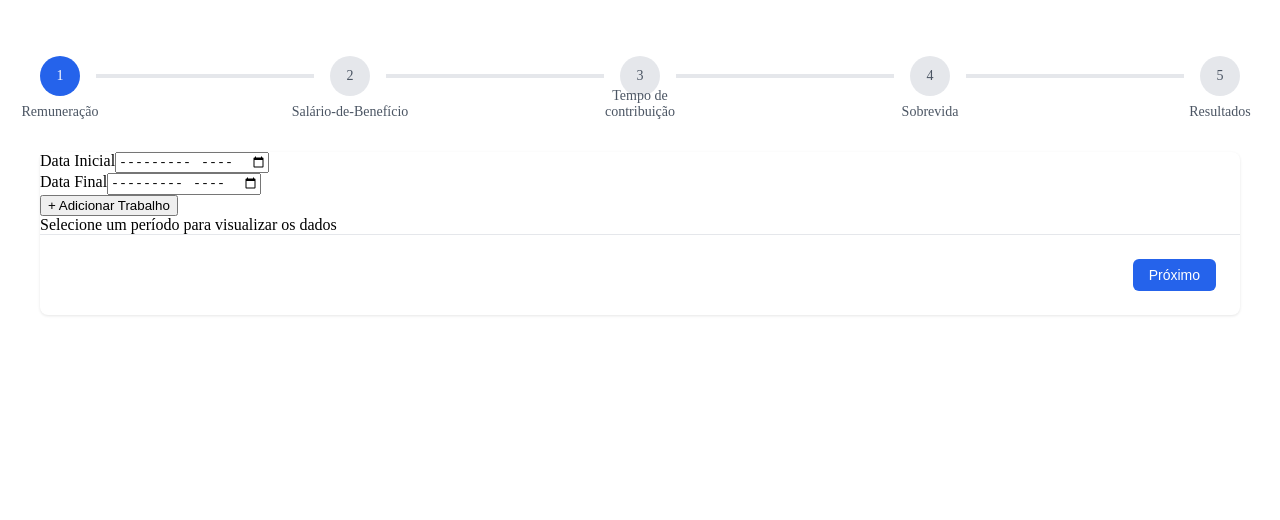
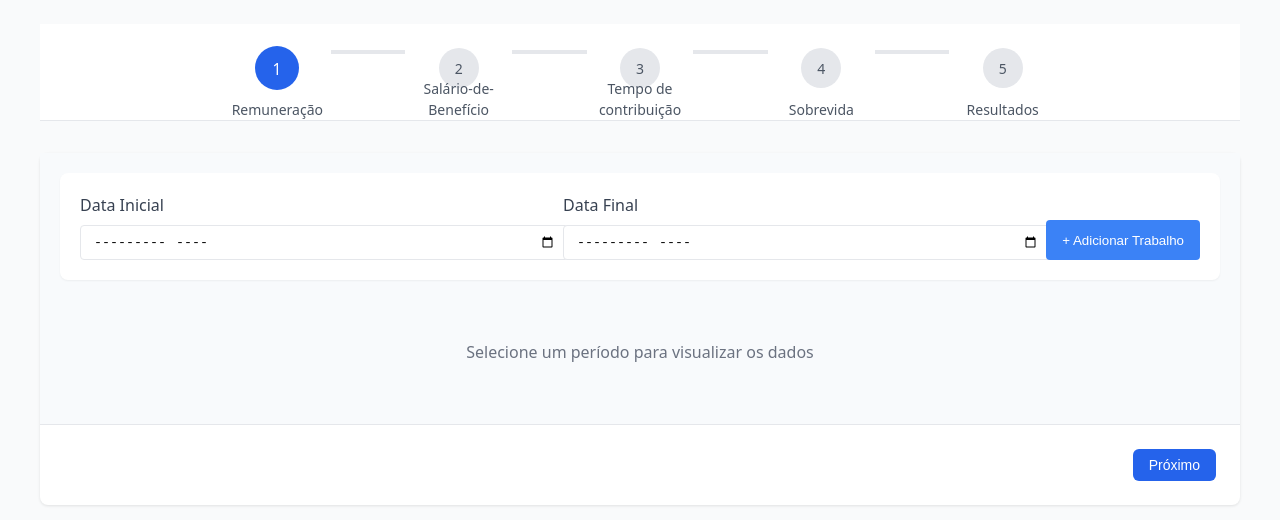
Before and after one commit to moura-pedro/vv-calculadora, a React (Vite) app: page / in a window 1280 px wide. Shown: the top 520 px of the page. Built offline with nearby package versions, Linux system fonts and the light colour scheme.

Commit message:
fix styling and added arrow movement

```diff
--- a/src/components/JobsForm/TrabalhosGrid.css
+++ b/src/components/JobsForm/TrabalhosGrid.css
@@ -1,39 +1,168 @@
-/* TrabalhosGrid.css */
 .grid-container {
-    max-width: 100%;
-    overflow-x: auto;
-    padding: 1rem;
+  padding: 20px;
+  background-color: #f8fafc;
 }
 
-  input[type="number"] {
-    -moz-appearance: textfield;
+.date-controls {
+  display: flex;
+  gap: 20px;
+  margin-bottom: 20px;
+  padding: 20px;
+  background: white;
+  border-radius: 8px;
+  box-shadow: 0 1px 2px rgba(0, 0, 0, 0.05);
 }
 
-  input[type="number"]::-webkit-outer-spin-button,
-  input[type="number"]::-webkit-inner-spin-button {
-    -webkit-appearance: none;
-    margin: 0;
+.date-input-group {
+  flex: 1;
 }
 
-  .sticky {
+.date-input-group label {
+  display: block;
+  margin-bottom: 8px;
+  font-weight: 500;
+  color: #374151;
+}
+
+.date-input {
+  width: 100%;
+  padding: 8px 12px;
+  border: 1px solid #e5e7eb;
+  border-radius: 4px;
+}
+
+.date-input:focus {
+  outline: none;
+  border-color: #3b82f6;
+  box-shadow: 0 0 0 2px rgba(59, 130, 246, 0.1);
+}
+
+.add-job-button {
+  padding: 8px 16px;
+  background-color: #3b82f6;
+  color: white;
+  border: none;
+  border-radius: 4px;
+  cursor: pointer;
+  height: 40px;
+  align-self: flex-end;
+}
+
+.add-job-button:hover {
+  background-color: #2563eb;
+}
+
+.table-container {
+  background: white;
+  border-radius: 8px;
+  box-shadow: 0 1px 2px rgba(0, 0, 0, 0.05);
+  overflow-x: auto;
+}
+
+.grid-table {
+  width: 100%;
+  border-collapse: collapse;
+}
+
+.grid-table th {
+  background: #f8fafc;
+  padding: 12px;
+  border: 1px solid #e5e7eb;
+  text-align: left;
+  font-weight: 500;
+  color: #374151;
   position: sticky;
+  top: 0;
   z-index: 10;
 }
 
-  th input, th select {
-    background-color: white;
-  }
-
-  td input {
-    border: 1px solid transparent;
-  }
-
-  td input:hover, td input:focus {
-    border-color: #e5e7eb;
+.grid-table td {
+  padding: 12px;
+  border: 1px solid #e5e7eb;
 }
 
 .month-column {
-    background-color: white;
+  position: sticky;
   left: 0;
+  background: white;
+  min-width: 100px;
   z-index: 20;
 }
+
+.job-column {
+  min-width: 200px;
+}
+
+.job-header {
+  display: flex;
+  gap: 8px;
+  margin-bottom: 8px;
+}
+
+.job-title-input {
+  width: 100%;
+  padding: 6px 10px;
+  border: 1px solid #e5e7eb;
+  border-radius: 4px;
+  font-size: 14px;
+}
+
+.remove-job-button {
+  padding: 4px 8px;
+  background-color: #ef4444;
+  color: white;
+  border: none;
+  border-radius: 4px;
+  cursor: pointer;
+}
+
+.remove-job-button:hover {
+  background-color: #dc2626;
+}
+
+.job-type-controls {
+  display: grid;
+  grid-template-columns: 1fr 1fr;
+  gap: 8px;
+}
+
+.job-type-select {
+  padding: 4px 8px;
+  border: 1px solid #e5e7eb;
+  border-radius: 4px;
+  font-size: 13px;
+}
+
+.salary-input {
+  width: 100%;
+  padding: 6px 10px;
+  border: 1px solid transparent;
+  border-radius: 4px;
+}
+
+.salary-input:focus {
+  border-color: #3b82f6;
+  outline: none;
+}
+
+tr:hover td {
+  background-color: #f8fafc;
+}
+
+.total-column,
+.teto-column,
+.sm-column {
+  text-align: right;
+  font-family: monospace;
+}
+
+.total-column {
+  color: #059669;
+  font-weight: 500;
+}
+
+.empty-state {
+  text-align: center;
+  padding: 40px;
+  color: #6b7280;
+}
--- a/src/components/JobsForm/TrabalhosGrid.jsx
+++ b/src/components/JobsForm/TrabalhosGrid.jsx
@@ -1,8 +1,7 @@
 import React, { useState, useEffect, useRef } from 'react';
 import { getMinimumWageForDate } from './SalarioMinimo';
-import { getTetoForDate } from './Teto';  // Add this import
-
-// import './TrabalhosGrid.css'
+import { getTetoForDate } from './Teto';
+import './TrabalhosGrid.css'
 
 const TrabalhosGrid = () => {
     const [dateRange, setDateRange] = useState([]);
@@ -19,24 +18,22 @@ const TrabalhosGrid = () => {
         }
     ]);
 
-    // Ref to store input refs
     const inputRefs = useRef({});
 
-    // Generate date range when dates change
     useEffect(() => {
         if (startDate && endDate) {
-            const dates = generateDateRange(startDate + '-01', endDate + '-01');
+            const dates = generateDateRange(startDate, endDate);
             setDateRange(dates);
         }
     }, [startDate, endDate]);
 
-    // Helper to generate range of dates
     const generateDateRange = (start, end) => {
-        if (!start || !end) return [];
+        const dates = [];
+        const [startYear, startMonth] = start.split('-').map(Number);
+        const [endYear, endMonth] = end.split('-').map(Number);
 
-        const dates = [];
-        const currentDate = new Date(start);
-        const endDate = new Date(end);
+        const currentDate = new Date(startYear, startMonth - 1, 1); // Months are 0-based in JS
+        const endDate = new Date(endYear, endMonth - 1, 1);
 
         while (currentDate <= endDate) {
             dates.push(new Date(currentDate));
@@ -44,6 +41,20 @@ const TrabalhosGrid = () => {
         }
 
         return dates;
+    };
+
+    const formatMonthYear = (date) => {
+        return new Intl.DateTimeFormat('pt-BR', {
+            month: 'short',
+            year: 'numeric'
+        }).format(date);
+    };
+
+    const formatCurrency = (value) => {
+        return new Intl.NumberFormat('pt-BR', {
+            style: 'currency',
+            currency: 'BRL'
+        }).format(value);
     };
 
     // Cell navigation helpers
@@ -63,7 +74,6 @@ const TrabalhosGrid = () => {
         }
     };
 
-    // Handle keyboard navigation
     const handleKeyDown = (e, currentRowIndex, currentColId) => {
         const currentColIndex = jobColumns.findIndex(col => col.id === currentColId);
 
@@ -116,7 +126,6 @@ const TrabalhosGrid = () => {
         }
     };
 
-    // Job management functions
     const addJobColumn = () => {
         setJobColumns([...jobColumns, {
             id: Date.now(),
@@ -125,6 +134,12 @@ const TrabalhosGrid = () => {
             employmentType: 'Empregada',
             values: {}
         }]);
+    };
+
+    const removeJobColumn = (columnId) => {
+        if (jobColumns.length > 1) {
+            setJobColumns(jobColumns.filter(col => col.id !== columnId));
+        }
     };
 
     const updateCellValue = (dateKey, columnId, value) => {
@@ -142,46 +157,32 @@ const TrabalhosGrid = () => {
         }));
     };
 
-    const removeJobColumn = (columnId) => {
-        if (jobColumns.length > 1) {
-            setJobColumns(jobColumns.filter(col => col.id !== columnId));
-        }
-    };
-
-    const formatMonthYear = (date) => {
-        return new Intl.DateTimeFormat('pt-BR', { month: 'short', year: '2-digit' }).format(date);
-    };
-
     return (
-        <div className="p-4">
+        <div className="grid-container">
             {/* Date Selection Controls */}
-            <div className="mb-6 flex gap-4 items-end">
-                <div className="flex-1">
-                    <label className="block text-sm font-medium text-gray-700 mb-1">
-                        Data Inicial
-                    </label>
+            <div className="date-controls">
+                <div className="date-input-group">
+                    <label>Data Inicial</label>
                     <input
                         type="month"
                         value={startDate}
                         onChange={(e) => setStartDate(e.target.value)}
-                        className="w-full p-2 border rounded"
+                        className="date-input"
                     />
                 </div>
-                <div className="flex-1">
-                    <label className="block text-sm font-medium text-gray-700 mb-1">
-                        Data Final
-                    </label>
+                <div className="date-input-group">
+                    <label>Data Final</label>
                     <input
                         type="month"
                         value={endDate}
                         onChange={(e) => setEndDate(e.target.value)}
-                        className="w-full p-2 border rounded"
+                        className="date-input"
                         min={startDate}
                     />
                 </div>
                 <button
                     onClick={addJobColumn}
-                    className="bg-blue-500 text-white px-4 py-2 rounded hover:bg-blue-600"
+                    className="add-job-button"
                 >
                     + Adicionar Trabalho
                 </button>
@@ -189,17 +190,17 @@ const TrabalhosGrid = () => {
 
             {/* Grid */}
             {dateRange.length > 0 ? (
-                <div className="overflow-x-auto">
-                    <table className="min-w-full bg-white border">
+                <div className="table-container">
+                    <table className="grid-table">
                         <thead>
-                            <tr className="bg-gray-100">
-                                <th className="sticky left-0 bg-gray-100 px-4 py-2 border">Mês</th>
+                            <tr>
+                                <th className="month-column">Mês</th>
                                 {jobColumns.map(column => (
-                                    <th key={column.id} className="px-4 py-2 border min-w-[200px]">
-                                        <div className="flex justify-between items-center mb-2">
+                                    <th key={column.id} className="job-column">
+                                        <div className="job-header">
                                             <input
                                                 type="text"
-                                                className="w-full p-1 border rounded mr-2"
+                                                className="job-title-input"
                                                 value={column.title}
                                                 onChange={(e) => {
                                                     setJobColumns(jobColumns.map(col =>
@@ -211,15 +212,15 @@ const TrabalhosGrid = () => {
                                             {jobColumns.length > 1 && (
                                                 <button
                                                     onClick={() => removeJobColumn(column.id)}
-                                                    className="text-red-500 hover:text-red-700 px-2"
+                                                    className="remove-job-button"
                                                 >
                                                     ×
                                                 </button>
                                             )}
                                         </div>
-                                        <div className="grid grid-cols-2 gap-1">
+                                        <div className="job-type-controls">
                                             <select
-                                                className="p-1 border rounded text-sm"
+                                                className="job-type-select"
                                                 value={column.type}
                                                 onChange={(e) => {
                                                     setJobColumns(jobColumns.map(col =>
@@ -231,7 +232,7 @@ const TrabalhosGrid = () => {
                                                 <option value="RPPS">RPPS</option>
                                             </select>
                                             <select
-                                                className="p-1 border rounded text-sm"
+                                                className="job-type-select"
                                                 value={column.employmentType}
                                                 onChange={(e) => {
                                                     setJobColumns(jobColumns.map(col =>
@@ -245,9 +246,9 @@ const TrabalhosGrid = () => {
                                         </div>
                                     </th>
                                 ))}
-                                <th className="px-4 py-2 border">Total</th>
-                                <th className="px-4 py-2 border">Teto</th>
-                                <th className="px-4 py-2 border">SM</th>
+                                <th>Total</th>
+                                <th>Teto</th>
+                                <th>SM</th>
                             </tr>
                         </thead>
                         <tbody>
@@ -257,47 +258,31 @@ const TrabalhosGrid = () => {
                                     sum + (Number(col.values[dateKey]) || 0), 0
                                 );
                                 const minimumWage = getMinimumWageForDate(dateKey);
+                                const teto = getTetoForDate(dateKey);
 
                                 return (
-                                    <tr key={dateKey} className="hover:bg-gray-50">
-                                        <td className="sticky left-0 bg-white px-4 py-2 border">
+                                    <tr key={dateKey}>
+                                        <td className="month-column">
                                             {formatMonthYear(date)}
                                         </td>
                                         {jobColumns.map(column => {
                                             const inputId = getInputId(rowIndex, column.id);
                                             return (
-                                                <td key={`${dateKey}-${column.id}`} className="px-4 py-2 border">
+                                                <td key={`${dateKey}-${column.id}`}>
                                                     <input
                                                         ref={el => inputRefs.current[inputId] = el}
                                                         type="number"
-                                                        className="w-full p-1 border rounded focus:outline-none focus:ring-2 focus:ring-blue-500"
+                                                        className="salary-input"
                                                         value={column.values[dateKey] || ''}
                                                         onChange={(e) => updateCellValue(dateKey, column.id, e.target.value)}
                                                         onKeyDown={(e) => handleKeyDown(e, rowIndex, column.id)}
-                                                        onFocus={() => setActiveCell(inputId)}
-                                                        step="0.01"
                                                     />
                                                 </td>
                                             );
                                         })}
-                                        <td className="px-4 py-2 border font-semibold">
-                                            {rowTotal.toLocaleString('pt-BR', {
-                                                style: 'currency',
-                                                currency: 'BRL'
-                                            })}
-                                        </td>
-                                        <td className="px-4 py-2 border">
-                                            {getTetoForDate(dateKey).toLocaleString('pt-BR', {
-                                                style: 'currency',
-                                                currency: 'BRL'
-                                            })}
-                                        </td>
-                                        <td className="px-4 py-2 border">
-                                            {minimumWage.toLocaleString('pt-BR', {
-                                                style: 'currency',
-                                                currency: 'BRL'
-                                            })}
-                                        </td>
+                                        <td className="total-column">{formatCurrency(rowTotal)}</td>
+                                        <td className="teto-column">{formatCurrency(teto)}</td>
+                                        <td className="sm-column">{formatCurrency(minimumWage)}</td>
                                     </tr>
                                 );
                             })}
@@ -305,7 +290,7 @@ const TrabalhosGrid = () => {
                     </table>
                 </div>
             ) : (
-                <div className="text-center py-8 text-gray-500">
+                <div className="empty-state">
                     Selecione um período para visualizar os dados
                 </div>
             )}
--- a/src/index.css
+++ b/src/index.css
@@ -1,68 +1,288 @@
-/* :root {
-  font-family: Inter, system-ui, Avenir, Helvetica, Arial, sans-serif;
-  line-height: 1.5;
-  font-weight: 400;
-
-  color-scheme: light dark;
-  color: rgba(255, 255, 255, 0.87);
-  background-color: #242424;
-
-  font-synthesis: none;
-  text-rendering: optimizeLegibility;
-  -webkit-font-smoothing: antialiased;
-  -moz-osx-font-smoothing: grayscale;
-}
-
-a {
-  font-weight: 500;
-  color: #646cff;
-  text-decoration: inherit;
-}
-a:hover {
-  color: #535bf2;
+/* Global styles */
+:root {
+  --primary-color: #2563eb;
+  --primary-hover: #1d4ed8;
+  --danger-color: #dc2626;
+  --danger-hover: #b91c1c;
+  --success-color: #059669;
+  --border-color: #e5e7eb;
+  --text-primary: #1f2937;
+  --text-secondary: #4b5563;
+  --background-light: #f9fafb;
+  --white: #ffffff;
+  --shadow-sm: 0 1px 2px rgba(0, 0, 0, 0.05);
+  --shadow-md: 0 4px 6px rgba(0, 0, 0, 0.1);
 }
 
 body {
+  font-family: system-ui, -apple-system, BlinkMacSystemFont, 'Segoe UI', Roboto, 'Helvetica Neue', sans-serif;
+  line-height: 1.5;
+  color: var(--text-primary);
+  background-color: var(--background-light);
   margin: 0;
-  display: flex;
-  place-items: center;
-  min-width: 320px;
-  min-height: 100vh;
+  padding: 0;
 }
 
-h1 {
-  font-size: 3.2em;
-  line-height: 1.1;
+/* Stepper styles */
+.stepper {
+  padding: 2rem 0;
+  background-color: var(--white);
+  border-bottom: 1px solid var(--border-color);
 }
 
-button {
-  border-radius: 8px;
-  border: 1px solid transparent;
-  padding: 0.6em 1.2em;
-  font-size: 1em;
-  font-weight: 500;
-  font-family: inherit;
-  background-color: #1a1a1a;
-  cursor: pointer;
-  transition: border-color 0.25s;
-}
-button:hover {
-  border-color: #646cff;
-}
-button:focus,
-button:focus-visible {
-  outline: 4px auto -webkit-focus-ring-color;
+.stepper-container {
+  max-width: 800px;
+  margin: 0 auto;
+  display: flex;
+  align-items: center;
+  justify-content: space-between;
+  padding: 0 1rem;
 }
 
-@media (prefers-color-scheme: light) {
-  :root {
-    color: #213547;
-    background-color: #ffffff;
+.step-item {
+  display: flex;
+  flex-direction: column;
+  align-items: center;
+  position: relative;
+  flex: 1;
+}
+
+.step-circle {
+  width: 2.5rem;
+  height: 2.5rem;
+  border-radius: 50%;
+  background-color: var(--border-color);
+  display: flex;
+  align-items: center;
+  justify-content: center;
+  margin-bottom: 0.5rem;
+  transition: all 0.3s ease;
+}
+
+.step-circle.active {
+  background-color: var(--primary-color);
+  color: var(--white);
+  transform: scale(1.1);
+}
+
+.step-label {
+  font-size: 0.875rem;
+  font-weight: 500;
+  color: var(--text-secondary);
+  text-align: center;
+}
+
+.step-connector {
+  flex: 1;
+  height: 2px;
+  background-color: var(--border-color);
+  margin: 0 0.5rem;
+  position: relative;
+  top: -1.25rem;
+}
+
+.step-connector.active {
+  background-color: var(--primary-color);
+}
+
+/* Form styles */
+.multi-step-form {
+  max-width: 1200px;
+  margin: 2rem auto;
+  padding: 0 1rem;
+}
+
+.step-content {
+  background-color: var(--white);
+  border-radius: 0.5rem;
+  box-shadow: var(--shadow-md);
+  margin-top: 2rem;
+}
+
+.form-group {
+  margin-bottom: 1.5rem;
+}
+
+.form-group label {
+  display: block;
+  font-weight: 500;
+  margin-bottom: 0.5rem;
+  color: var(--text-primary);
+}
+
+.form-group input,
+.form-group select {
+  width: 100%;
+  padding: 0.75rem;
+  border: 1px solid var(--border-color);
+  border-radius: 0.375rem;
+  font-size: 1rem;
+  transition: border-color 0.2s, box-shadow 0.2s;
+}
+
+.form-group input:focus,
+.form-group select:focus {
+  outline: none;
+  border-color: var(--primary-color);
+  box-shadow: 0 0 0 3px rgba(37, 99, 235, 0.1);
+}
+
+/* Button styles */
+.button {
+  display: inline-flex;
+  align-items: center;
+  justify-content: center;
+  padding: 0.75rem 1.5rem;
+  border-radius: 0.375rem;
+  font-weight: 500;
+  transition: all 0.2s;
+  cursor: pointer;
+  border: none;
+}
+
+.button-primary {
+  background-color: var(--primary-color);
+  color: var(--white);
+}
+
+.button-primary:hover {
+  background-color: var(--primary-hover);
+}
+
+.button-secondary {
+  background-color: var(--white);
+  border: 1px solid var(--border-color);
+  color: var(--text-primary);
+}
+
+.button-secondary:hover {
+  background-color: var(--background-light);
+}
+
+.button-danger {
+  background-color: var(--danger-color);
+  color: var(--white);
+}
+
+.button-danger:hover {
+  background-color: var(--danger-hover);
+}
+
+/* Grid styles */
+.grid-container {
+  overflow-x: auto;
+  padding: 1.5rem;
+}
+
+.grid-table {
+  width: 100%;
+  border-collapse: collapse;
+  background-color: var(--white);
+}
+
+.grid-table th,
+.grid-table td {
+  padding: 0.75rem 1rem;
+  border: 1px solid var(--border-color);
+}
+
+.grid-table th {
+  background-color: var(--background-light);
+  font-weight: 600;
+  text-align: left;
+}
+
+.grid-table tr:hover {
+  background-color: var(--background-light);
+}
+
+/* Card styles */
+.job-card {
+  background-color: var(--white);
+  border-radius: 0.5rem;
+  box-shadow: var(--shadow-sm);
+  padding: 1.5rem;
+  margin-bottom: 1.5rem;
+  border: 1px solid var(--border-color);
+}
+
+.job-header {
+  display: flex;
+  justify-content: space-between;
+  align-items: center;
+  margin-bottom: 1.5rem;
+}
+
+.job-header h3 {
+  margin: 0;
+  font-size: 1.25rem;
+  color: var(--text-primary);
+}
+
+/* Summary table styles */
+.summary-table-container {
+  margin-top: 2rem;
+  padding: 1.5rem;
+  background-color: var(--white);
+  border-radius: 0.5rem;
+  box-shadow: var(--shadow-sm);
+}
+
+.summary-table {
+  width: 100%;
+  border-collapse: collapse;
+}
+
+.summary-table th,
+.summary-table td {
+  padding: 1rem;
+  text-align: left;
+  border-bottom: 1px solid var(--border-color);
+}
+
+.summary-table th {
+  font-weight: 600;
+  background-color: var(--background-light);
+}
+
+.summary-table tr:last-child td {
+  border-bottom: none;
+}
+
+.total-salary {
+  color: var(--success-color);
+  font-weight: 600;
+}
+
+/* Navigation buttons */
+.navigation-buttons {
+  display: flex;
+  justify-content: flex-end;
+  gap: 1rem;
+  padding: 1.5rem;
+  border-top: 1px solid var(--border-color);
+}
+
+/* Responsive design */
+@media (max-width: 768px) {
+  .step-label {
+    font-size: 0.75rem;
   }
-  a:hover {
-    color: #747bff;
+
+  .form-row {
+    flex-direction: column;
   }
-  button {
-    background-color: #f9f9f9;
+
+  .navigation-buttons {
+    flex-direction: column-reverse;
+    padding: 1rem;
   }
-} */
+
+  .button {
+    width: 100%;
+  }
+
+  .grid-container {
+    padding: 0.75rem;
+  }
+}
```
Also changed, not shown: tailwind.config.js (deleted, +0 -8 lines). Lines whose indentation alone changed are shown as unchanged.
